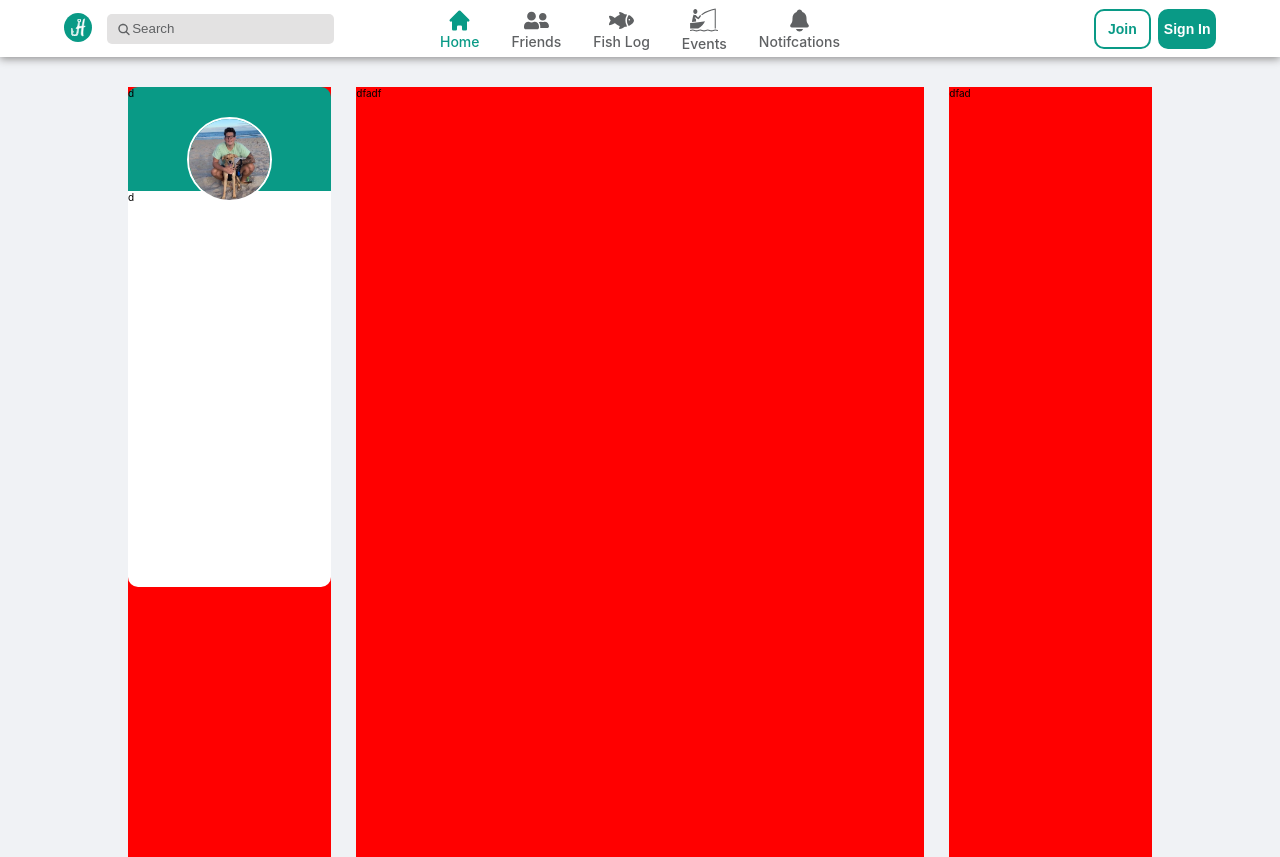
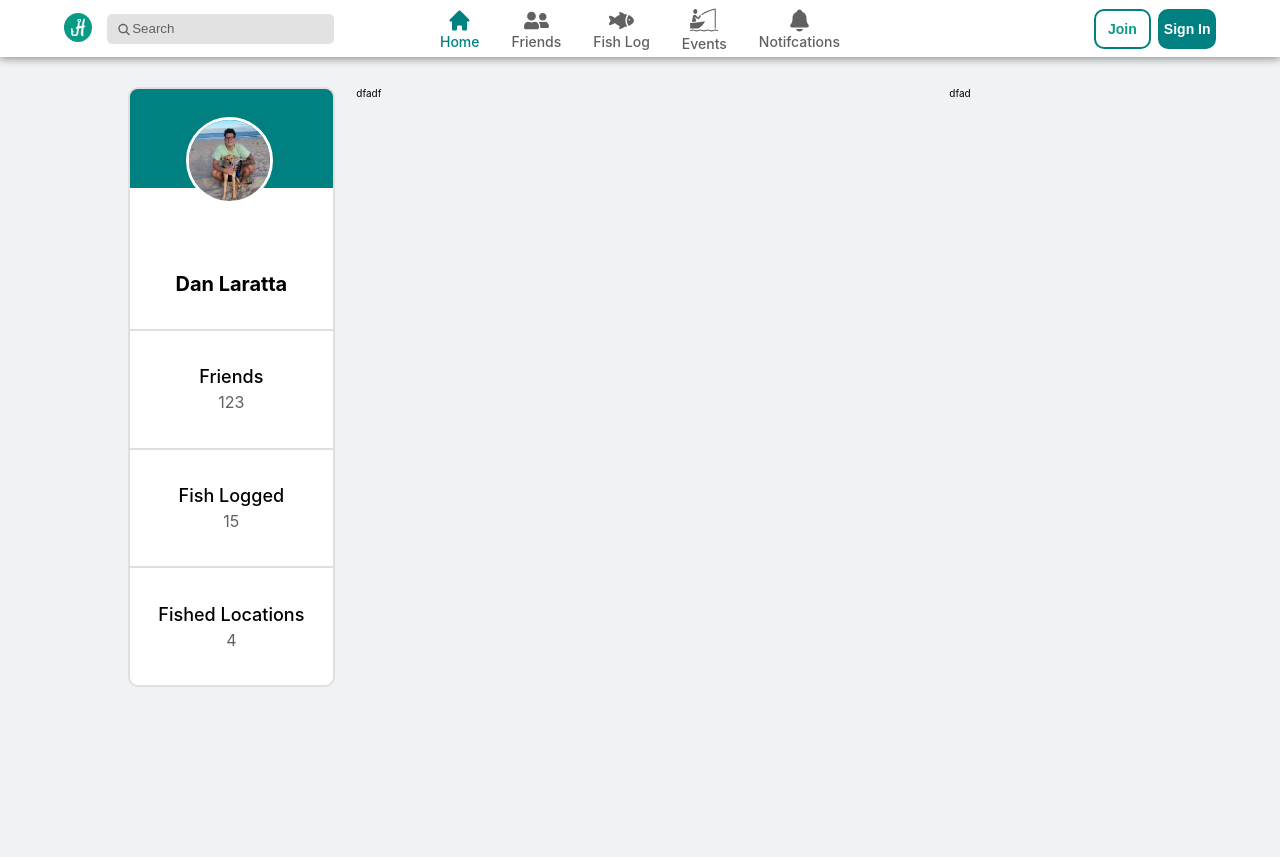
Before and after one commit to danlaratta/Hooked_Up, a React (Create React App) app in the folder frontend/: page / in a window 1280 px wide. Built offline with nearby package versions, Linux system fonts and the light colour scheme.

Commit message:
profile card component layout done

```diff
--- a/frontend/src/components/Navbar.tsx
+++ b/frontend/src/components/Navbar.tsx
@@ -2,10 +2,8 @@ import { useState } from 'react';
 import styled from 'styled-components/macro';
 import { NavLink } from 'react-router-dom';
 import Logo1 from '../assets/Logo-Green-White1.svg';
-// import Logo2 from '../assets/Logo-White-Green1.svg';
-import Logo3 from '../assets/Logo-Green-White2.svg';
-// import Logo4 from '../assets/Logo-White-Green2.svg';
-import Me from '../assets/Me.jpg'
+import Logo2 from '../assets/Logo-Green-White2.svg';
+import Me from '../assets/Me.jpg';
 import { HiHome } from 'react-icons/hi';
 import { FaUserFriends } from 'react-icons/fa';
 import { IoSearch, IoFish, IoNotifications } from 'react-icons/io5';
@@ -97,12 +95,12 @@ const NavLinks = styled(NavLink)`
     font-weight: 500;
 
     &:hover {
-        color: var(--primary);
+        color: teal;
         cursor: pointer;
     }
 
     &.active {
-        color: var(--primary);
+        color: teal;
     }
 `
 
@@ -143,7 +141,7 @@ const Button = styled.button`
     font-weight: 600;
     padding: 1rem 0rem;
     border-radius: 1rem;
-    border: 0.2rem solid var(--primary);
+    border: 0.2rem solid teal;
     cursor: pointer;
 `
 
@@ -235,7 +233,7 @@ const Navbar = () => {
 
                         <ButtonContainer>
                             <Button style={{backgroundColor: "#fff", color: "var(--primary"}}> Join </Button>
-                            <Button style={{backgroundColor: "var(--primary)", color: "#fff"}}> Sign In </Button>
+                            <Button style={{backgroundColor: "teal", color: "#fff"}}> Sign In </Button>
                         </ButtonContainer>
                     }
                 </Section>
--- a/frontend/src/components/ProfileCard.jsx
+++ b/frontend/src/components/ProfileCard.jsx
@@ -9,7 +9,7 @@ const Wrapper = styled.div`
     width: 100%;
     display: flex;
     flex-direction: column;
-    height: 50rem;
+    height: 60rem;
     position: relative;
 `
 
@@ -23,26 +23,58 @@ const ImageContainer = styled.div`
 
 const ProfileImg = styled.img`
     width: 40%;
-    border: 0.2rem solid #fff;
+    border: 0.3rem solid #fff;
     border-radius: 50%;
 `
 
 const ColorSection = styled.div`
-    flex: 2.5;
+    flex: 2;
     width: 100%;
-    background-color: var(--primary);
+    background-color: teal;
     border-top-right-radius: 1rem;
     border-top-left-radius: 1rem;
+    border: 0.2rem solid #e0dfdc;
+    border-bottom: none;
 `
 
 const DataSection = styled.div`
-    flex: 9.5;
+    flex: 10;
     width: 100%;
     display: flex;
     flex-direction: column;
+    align-items: center;
     background-color: #fff;
     border-bottom-right-radius: 1rem;
     border-bottom-left-radius: 1rem;
+    border: 0.2rem solid #e0dfdc;
+    border-top: none;
+`
+
+const Name = styled.h1`
+    font-size: 2rem;
+    padding-top: 5rem;
+`
+
+const DataItem = styled.div`
+    flex: 1;
+    width: 100%;
+    border-top: 0.2rem solid #e0dfdc;
+    padding: 2rem 0rem;
+    display: flex;
+    flex-direction: column;
+    align-items: center;
+    justify-content: center;
+    gap: 0.5rem;
+`
+
+const Label = styled.span`
+    font-size: 1.8rem;
+    font-weight: 500;
+`
+
+const Data = styled.span`
+    font-size: 1.6rem;
+    color: var(--dark-gray);
 `
 
 const ProfileCard = () => {
@@ -54,12 +86,27 @@ const ProfileCard = () => {
                     <ProfileImg src={Me} />
                 </ImageContainer>
 
-                <ColorSection>
-                    d
-                </ColorSection>
+                <ColorSection> </ColorSection>
 
                 <DataSection>
-                    d
+                    <DataItem style={{borderTop: 'none'}}>
+                        <Name> Dan Laratta </Name>
+                    </DataItem>
+
+                    <DataItem>
+                        <Label> Friends </Label>
+                        <Data> 123 </Data>
+                    </DataItem>
+
+                    <DataItem>
+                        <Label> Fish Logged </Label>
+                        <Data> 15 </Data>
+                    </DataItem>
+
+                    <DataItem>
+                        <Label> Fished Locations </Label>
+                        <Data> 4 </Data>
+                    </DataItem>
                 </DataSection>
             </Wrapper>
         </Container>
--- a/frontend/src/index.css
+++ b/frontend/src/index.css
@@ -18,6 +18,7 @@ html {
   --primary: #099A86;
   --primary1: #0bc197;
   --primary2: #001c43;
+  --gray: #F0F2F5;
   --dark-gray: #5f6163;
 }
 
--- a/frontend/src/pages/Home.tsx
+++ b/frontend/src/pages/Home.tsx
@@ -19,7 +19,6 @@ const Wrapper = styled.div`
 const Section = styled.div`
     display: flex;
     flex-direction: column;
-    background-color: red;
 `
 
 const Home = () => {
```
